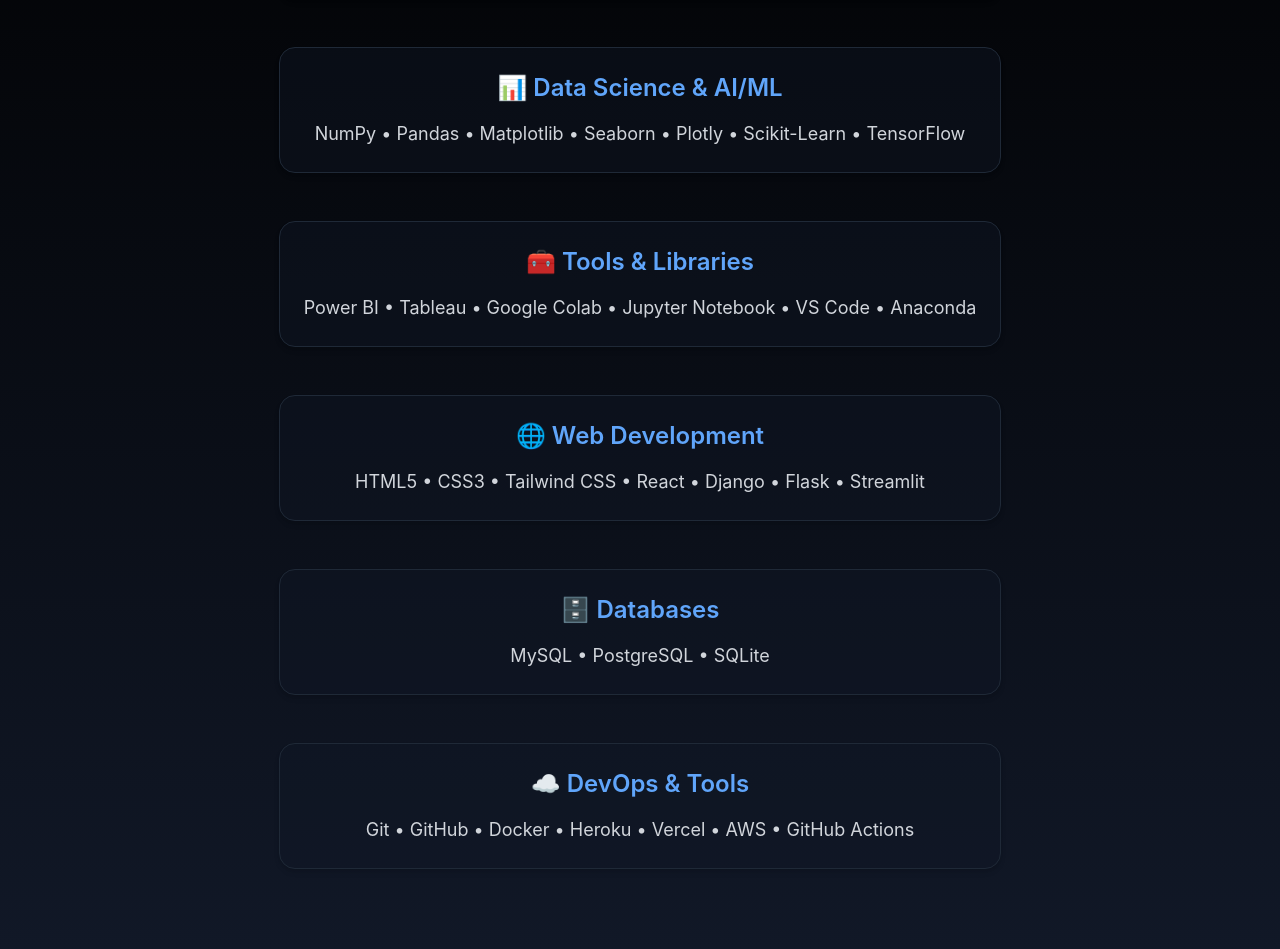
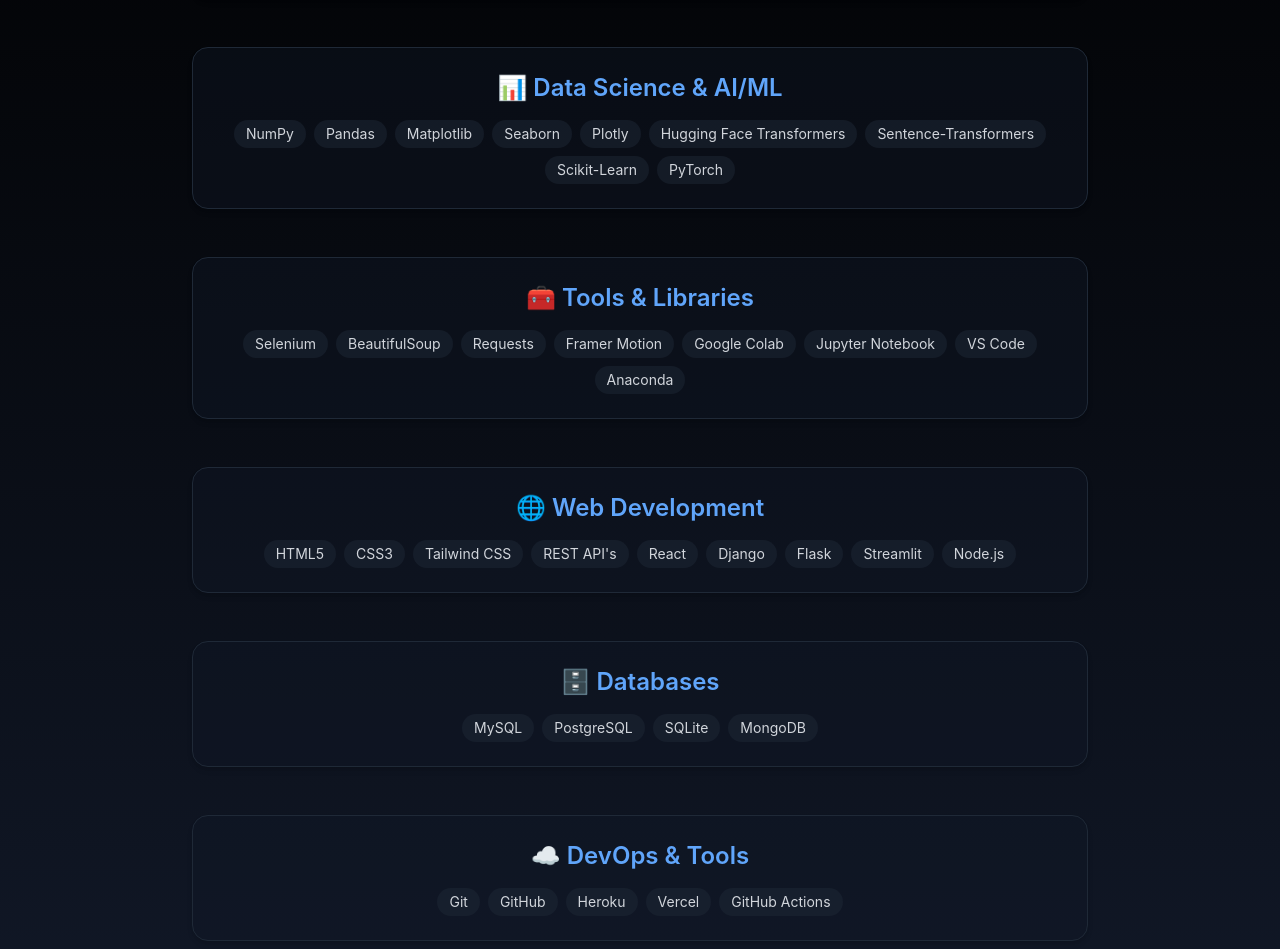
Before and after one commit to Sainathrahul22/portfolio, a Next.js app: page / in a window 1280 px wide. Shown: the part 1983-2932 px from the top of the page. Built offline with nearby package versions, Linux system fonts and the light colour scheme.

Commit message:
Update Tech Stack with new content

```diff
--- a/src/components/TechStack.jsx
+++ b/src/components/TechStack.jsx
@@ -5,7 +5,7 @@
   const categories = [
     {
       title: "🚀 Programming & Scripting",
-      items: ["Python", "C", "C++", "Java", "JavaScript", "SQL"],
+      items: ["Python", "C", "Java", "JavaScript", "SQL"],
     },
     {
       title: "📊 Data Science & AI/ML",
@@ -15,16 +15,19 @@
         "Matplotlib",
         "Seaborn",
         "Plotly",
+        "Hugging Face Transformers",
+        "Sentence-Transformers",
         "Scikit-Learn",
-      "TensorFlow",
+        "PyTorch",
       ],
     },
-
     {
       title: "🧰 Tools & Libraries",
       items: [
-        "Power BI",
-        "Tableau",
+        "Selenium",
+        "BeautifulSoup",
+        "Requests",
+        "Framer Motion",
         "Google Colab",
         "Jupyter Notebook",
         "VS Code",
@@ -37,40 +40,34 @@
         "HTML5",
         "CSS3",
         "Tailwind CSS",
+        "REST API's",
         "React",
         "Django",
         "Flask",
         "Streamlit",
+        "Node.js",
       ],
     },
     {
       title: "🗄️ Databases",
-      items: ["MySQL", "PostgreSQL", "SQLite"],
+      items: ["MySQL", "PostgreSQL", "SQLite", "MongoDB"],
     },
     {
       title: "☁️ DevOps & Tools",
-      items: [
-        "Git",
-        "GitHub",
-        "Docker",
-        "Heroku",
-        "Vercel",
-        "AWS",
-        "GitHub Actions",
-      ],
+      items: ["Git", "GitHub", "Heroku", "Vercel", "GitHub Actions"],
     },
   ];
 
   return (
     <section
-      id="techstack"
+      id="tech"
       className="min-h-screen flex flex-col justify-center items-center bg-gradient-to-b from-black to-gray-900 text-white px-6 py-20"
     >
       <motion.div
         initial={{ opacity: 0, y: 40 }}
         whileInView={{ opacity: 1, y: 0 }}
         transition={{ duration: 0.8 }}
-        className="max-w-4xl text-center"
+        className="max-w-4xl w-full text-center"
       >
         <h2 className="text-4xl font-bold mb-10 text-blue-400">
           💻 Tech Stack
@@ -88,7 +85,16 @@
               <h3 className="text-2xl font-semibold text-blue-400 mb-4">
                 {cat.title}
               </h3>
-              <p className="text-gray-300">{cat.items.join(" • ")}</p>
+              <div className="flex flex-wrap gap-2 justify-center">
+                {cat.items.map((item, itemIndex) => (
+                  <span
+                    key={itemIndex}
+                    className="bg-gray-800/50 px-3 py-1 rounded-full text-sm text-gray-300 hover:bg-gray-700/50 transition-colors"
+                  >
+                    {item}
+                  </span>
+                ))}
+              </div>
             </motion.div>
           ))}
         </div>
```
Lines whose indentation alone changed are shown as unchanged.
